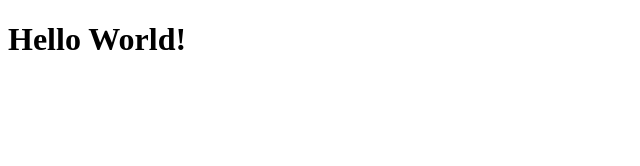
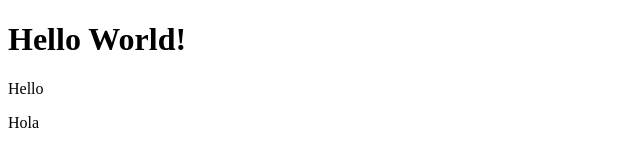
Before and after one commit to michellrodriguez08/zebra, a plain HTML site: page index.html in a window 1280 px wide. Shown: the full height of the page, 0-640 px from the left. Drawn offline with Linux system fonts and the light colour scheme.

Commit message:
Added paragraphs

```diff
--- a/index.html
+++ b/index.html
@@ -9,6 +9,7 @@
 </head>
 <body>
 <h1>Hello World!</h1>
-
+    <p>Hello <p>
+    <p> Hola <p>
 </body>
 </html>
```
